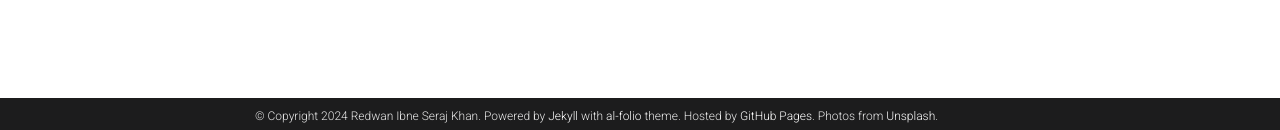
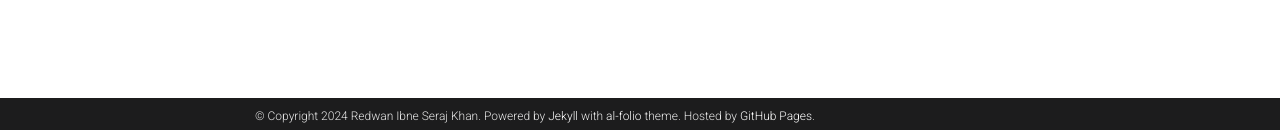
Before and after one commit to R-I-S-Khan/rkhan.github.io, a Jekyll site: the page built from _pages/publications.md, in a window 1280 px wide. Shown: the part 767-897 px from the top of the page. Built offline with Jekyll 4.4.1, drawn with Linux system fonts in a browser that asks for light colours; comment, search, counter and statistics services are not loaded; a style sheet for code colours, icons or effects is not loaded.

Commit message:
Update _config.yml

```diff
--- a/_config.yml
+++ b/_config.yml
@@ -8,11 +8,10 @@
 last_name: Khan
 email: redwan@vt.edu
 description: > # the ">" symbol means to ignore newlines until "footer_text:"
-  A simple, whitespace theme for academics. Based on [*folio](https://github.com/bogoli/-folio) design.
+  Redwan Khan's Academic Webpage.
 footer_text: >
   Powered by <a href="https://jekyllrb.com/" target="_blank">Jekyll</a> with <a href="https://github.com/alshedivat/al-folio">al-folio</a> theme.
   Hosted by <a href="https://pages.github.com/" target="_blank">GitHub Pages</a>.
-  Photos from <a href="https://unsplash.com" target="_blank">Unsplash</a>.
 keywords: jekyll, jekyll-theme, academic-website, portfolio-website  # add your own keywords or leave empty
 
 lang: en # the language of your site (for example: en, fr, cn, ru, etc.)
```
